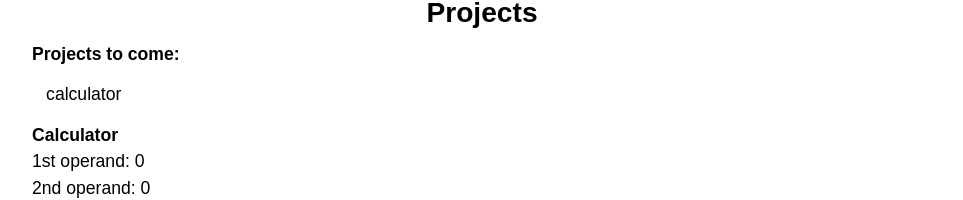
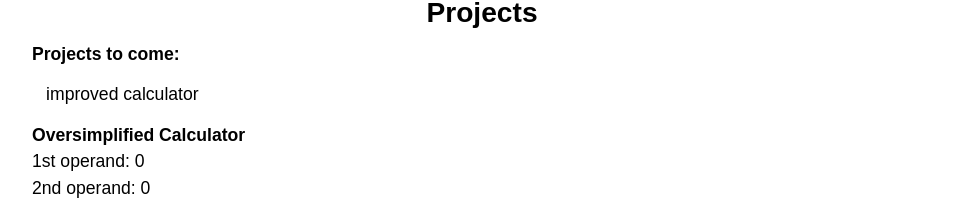
Before and after one commit to traceylum1/traceylum, a React (Create React App) app: page /traceylum/Projects in a window 1280 px wide. Shown: the part 109-309 px from the top of the page, without its empty margins (158-1121 px from the left). Built offline with nearby package versions, Linux system fonts and the light colour scheme; no server answers.

Commit message:
minor changes to blog, project page

```diff
--- a/src/components/Learning/Learning.js
+++ b/src/components/Learning/Learning.js
@@ -9,7 +9,7 @@ export default function Learning() {
       <article>
         <h2>10-4-2023</h2>
         <p>
-          I have been working on <strong> Binary Search Trees</strong> for the past few days, and they just get more and more complicated. Figuring out
+          I have been working on <strong>Binary Search Trees</strong> for the past few days, and they just get more and more complicated. Figuring out
           how to traverse them recursively inorder, preorder, and postorder already posed a huge challenge. Trying to figure out how to traverse them
           iteratively fried my brain for a good couple days until I had to look up the solutions. Working to understand the solutions put my brain right
           back into the fryer.
@@ -19,7 +19,7 @@ export default function Learning() {
           gained knowledge of them. That also turned out to be false. I am yet again faced with the reality that CS will always find a way to kick my butt.
         </p>
         <p>
-          Ryan has told me to spend a week on it. I'm not sure if that will be possible at my pace, but we will find out.
+          My CS mentor Ryan has told me to spend a week on it. I'm not sure if that will be possible at my pace, but we will find out.
         </p>
 
       </article>
--- a/src/components/Projects/Projects.js
+++ b/src/components/Projects/Projects.js
@@ -7,14 +7,11 @@ export default function Projects() {
       <>
         <h1>Projects</h1>
 
-        <h2>
-          Projects to come:
-        </h2>
+        <h2>Projects to come:</h2>
 
-        <p>
-          calculator
-        </p>
-        <h2>Calculator</h2>
+        <p>improved calculator</p>
+
+        <h2>Oversimplified Calculator</h2>
         <Calculator />
         <h2>Headlines from News API</h2>
         <div className='background'><News /></div>
```
